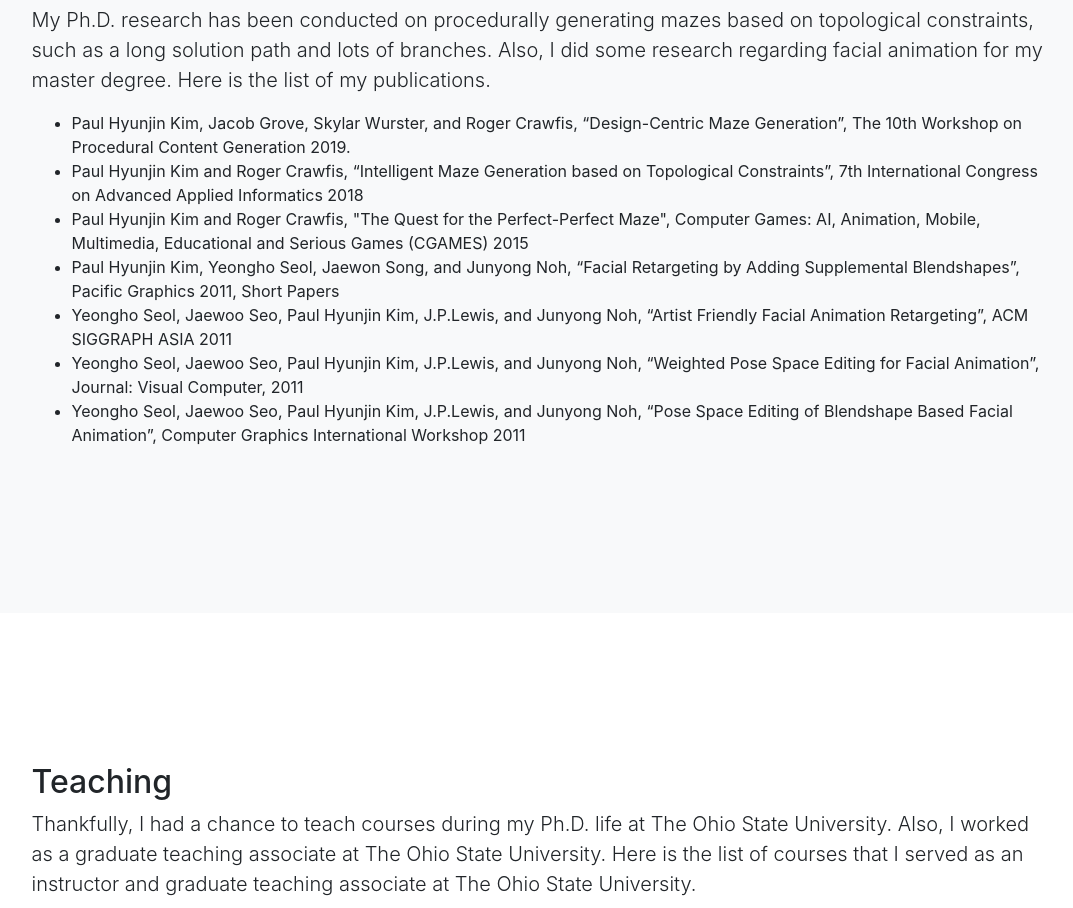
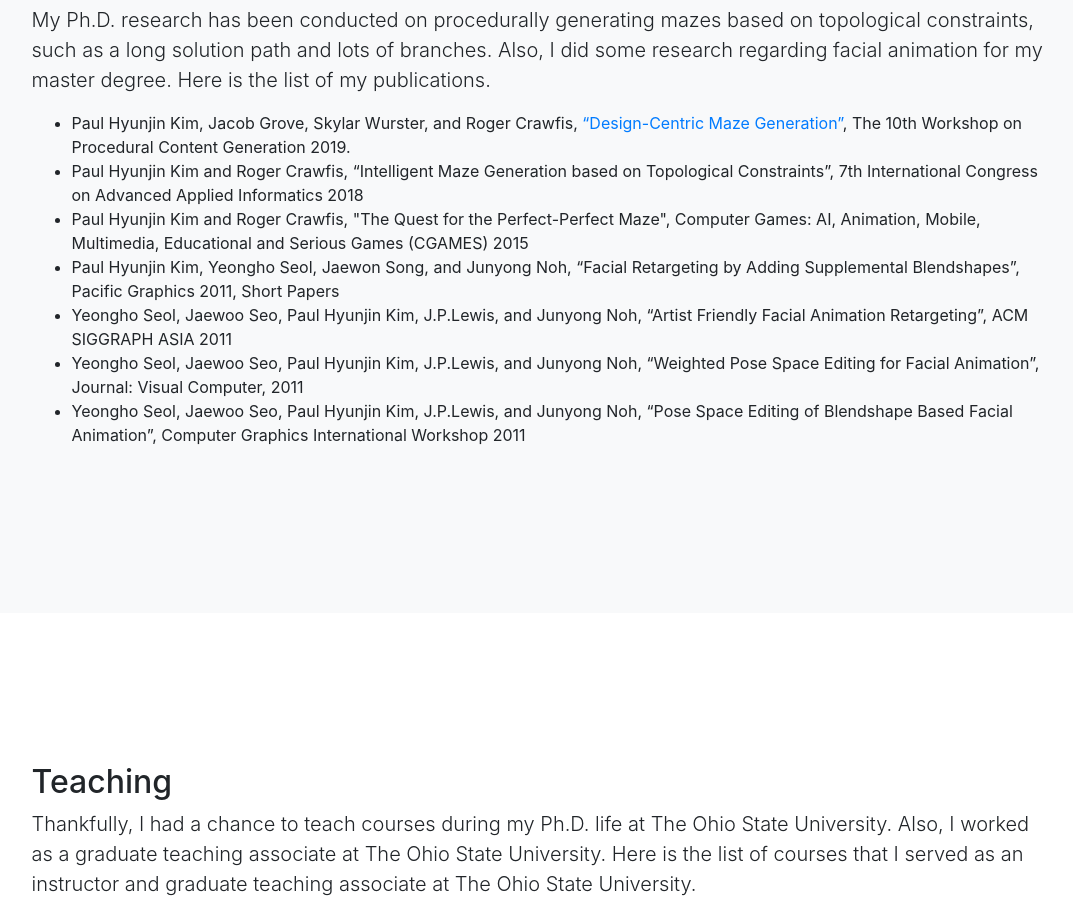
Before and after one commit to salbur/paulkim.github.io, a website with bundled scripts: page index.html in a window 1280 px wide. Shown: the part 1122-2030 px from the top of the page, without its empty margins (101-1174 px from the left). Built offline with nearby package versions, Linux system fonts and the light colour scheme.

Commit message:
uploadpaper

```diff
--- a/index.html
+++ b/index.html
@@ -77,7 +77,7 @@
           <h2>Research</h2>
           <p class="lead"> My Ph.D. research has been conducted on procedurally generating mazes based on topological constraints, such as a long solution path and lots of branches. Also, I did some research regarding facial animation for my master degree. Here is the list of my publications.</p>
           <ul>
-            <li>Paul Hyunjin Kim, Jacob Grove, Skylar Wurster, and Roger Crawfis, “Design-Centric Maze Generation”, The 10th Workshop on Procedural Content Generation 2019. </li>
+            <li>Paul Hyunjin Kim, Jacob Grove, Skylar Wurster, and Roger Crawfis, <a href="8-Kim.pdf" target="_blank">“Design-Centric Maze Generation”</a>, The 10th Workshop on Procedural Content Generation 2019. </li>
             <li>Paul Hyunjin Kim and Roger Crawfis, “Intelligent Maze Generation based on Topological Constraints”, 7th International Congress on Advanced Applied Informatics 2018</li>
             <li>Paul Hyunjin Kim and Roger Crawfis, "The Quest for the Perfect-Perfect Maze", Computer Games: AI, Animation, Mobile, Multimedia, Educational and Serious Games (CGAMES) 2015</li>
             <li>Paul Hyunjin Kim, Yeongho Seol, Jaewon Song, and Junyong Noh, “Facial Retargeting by Adding Supplemental Blendshapes”, Pacific Graphics 2011, Short Papers</li>
```
Also changed, not shown: 1 other file.
